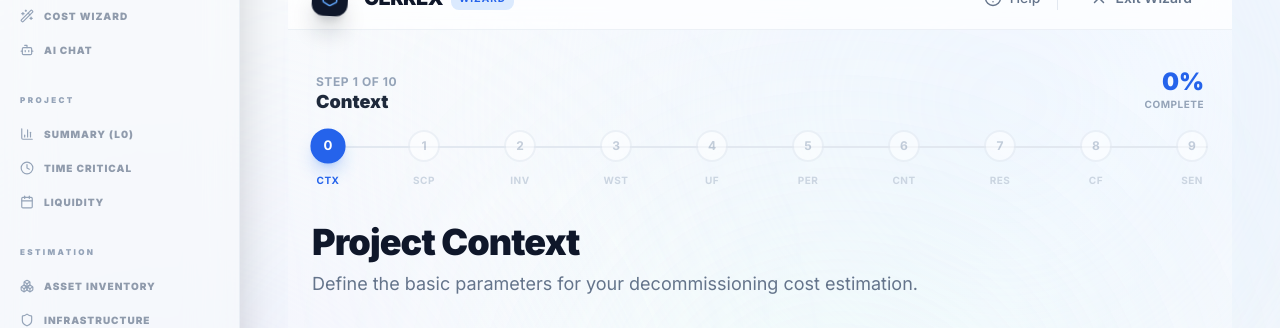
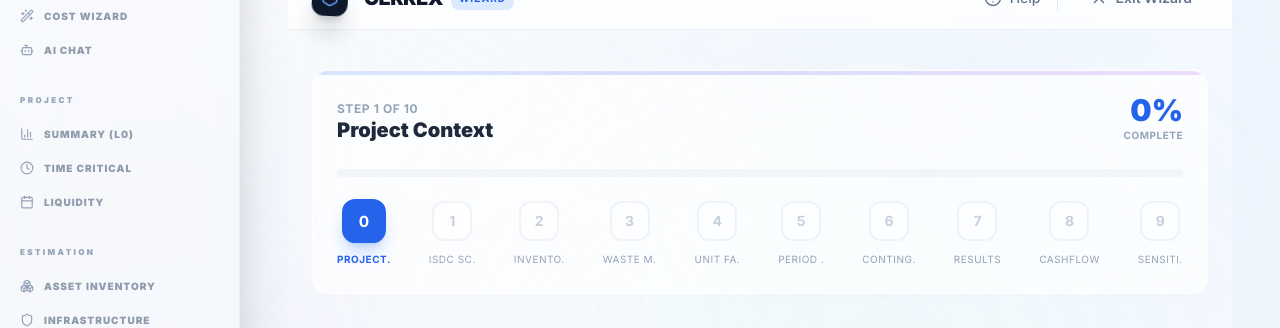
Before and after one commit to r1afif18/cerrex-web1, a Next.js app: page /dashboard/wizard/1/step-0 in a window 1280 px wide. Shown: the part 138-466 px from the top of the page. Built offline with nearby package versions, Linux system fonts and the light colour scheme; no server answers; the database is empty.

Commit message:
Update WizardProgress.tsx

```diff
--- a/app/components/wizard/WizardProgress.tsx
+++ b/app/components/wizard/WizardProgress.tsx
@@ -1,6 +1,7 @@
 'use client';
 
 import { Check } from 'lucide-react';
+import { WIZARD_STEPS } from '@/lib/wizard/constants';
 
 interface WizardProgressProps {
     currentStep: number;
@@ -8,101 +9,90 @@ interface WizardProgressProps {
     onStepClick: (step: number) => void;
 }
 
-const STEPS = [
-    { id: 0, label: 'Context', short: 'Ctx' },
-    { id: 1, label: 'Scope', short: 'Scp' },
-    { id: 2, label: 'Inventory', short: 'Inv' },
-    { id: 3, label: 'Waste', short: 'Wst' },
-    { id: 4, label: 'Factors', short: 'UF' },
-    { id: 5, label: 'Period', short: 'Per' },
-    { id: 6, label: 'Contingency', short: 'Cnt' },
-    { id: 7, label: 'Results', short: 'Res' },
-    { id: 8, label: 'Cashflow', short: 'CF' },
-    { id: 9, label: 'Sensitivity', short: 'Sen' },
-];
-
 export function WizardProgress({ currentStep, completedSteps, onStepClick }: WizardProgressProps) {
     const completedCount = completedSteps.filter(Boolean).length;
-    const progress = Math.round((completedCount / STEPS.length) * 100);
+    const progress = Math.round((completedCount / WIZARD_STEPS.length) * 100);
 
     return (
-        <div className="w-full mb-8">
-            {/* Header Row */}
-            <div className="flex items-center justify-between mb-4 px-1">
+        <div className="w-full max-w-5xl mx-auto mb-8">
+            <div className="glass-panel rounded-2xl p-6 relative overflow-hidden">
+                {/* Top Gradient Accent */}
+                <div className="absolute top-0 left-0 w-full h-1 bg-gradient-to-r from-blue-500 via-indigo-500 to-purple-500 opacity-20" />
+
+                {/* Header: Progress Info */}
+                <div className="flex items-center justify-between mb-6">
                     <div>
                         <span className="text-xs font-bold text-slate-400 uppercase tracking-wider">
-                        Step {currentStep + 1} of {STEPS.length}
+                            Step {currentStep + 1} of {WIZARD_STEPS.length}
                         </span>
-                    <h2 className="text-lg font-black text-slate-800 leading-tight">
-                        {STEPS[currentStep]?.label || 'Wizard'}
+                        <h2 className="text-xl font-black text-slate-800 leading-tight">
+                            {WIZARD_STEPS[currentStep]?.name || 'Wizard'}
                         </h2>
                     </div>
                     <div className="text-right">
-                    <div className="text-2xl font-black text-blue-600 leading-none">{progress}%</div>
+                        <div className="text-3xl font-black text-blue-600 leading-none">{progress}%</div>
                         <div className="text-[10px] font-bold text-slate-400 uppercase tracking-wider">Complete</div>
                     </div>
                 </div>
 
-            {/* Progress Steps */}
-            <div className="relative">
-                {/* Background Line */}
-                <div className="absolute top-4 left-0 w-full h-0.5 bg-slate-200 rounded-full" />
-
-                {/* Active Progress Line */}
+                {/* Progress Bar */}
+                <div className="relative h-2 bg-slate-100 rounded-full overflow-hidden mb-6">
                     <div
-                    className="absolute top-4 left-0 h-0.5 bg-blue-500 rounded-full transition-all duration-500 ease-out"
-                    style={{ width: `${(currentStep / (STEPS.length - 1)) * 100}%` }}
+                        className="absolute top-0 left-0 h-full bg-gradient-to-r from-blue-500 to-emerald-500 rounded-full transition-all duration-500 ease-out"
+                        style={{ width: `${(currentStep / (WIZARD_STEPS.length - 1)) * 100}%` }}
                     />
+                </div>
 
                 {/* Step Indicators */}
-                <div className="relative flex justify-between">
-                    {STEPS.map((step) => {
-                        const isCompleted = completedSteps[step.id];
-                        const isActive = currentStep === step.id;
-                        const canClick = isCompleted || isActive || step.id === 0 || completedSteps[step.id - 1];
+                <div className="flex justify-between">
+                    {WIZARD_STEPS.map((step, index) => {
+                        const isCompleted = completedSteps[index];
+                        const isActive = currentStep === index;
+                        const canNavigate = isCompleted || isActive || index === 0 || completedSteps[index - 1];
 
-                        // Build class string manually (no cn utility needed)
-                        let circleClasses = 'w-8 h-8 rounded-full flex items-center justify-center text-xs font-bold border-2 transition-all duration-300 z-10 ';
-
+                        // Circle styling
+                        let circleStyle = '';
                         if (isActive) {
-                            circleClasses += 'bg-blue-600 border-blue-600 text-white scale-110 shadow-lg shadow-blue-500/30';
+                            circleStyle = 'bg-blue-600 border-blue-600 text-white shadow-lg shadow-blue-500/30 scale-110';
                         } else if (isCompleted) {
-                            circleClasses += 'bg-emerald-500 border-emerald-500 text-white';
+                            circleStyle = 'bg-emerald-500 border-emerald-500 text-white';
                         } else {
-                            circleClasses += 'bg-white border-slate-200 text-slate-400';
+                            circleStyle = 'bg-white border-slate-200 text-slate-400';
                         }
 
-                        if (canClick) {
-                            circleClasses += ' cursor-pointer hover:scale-105';
+                        // Label styling
+                        let labelStyle = '';
+                        if (isActive) {
+                            labelStyle = 'text-blue-600 font-bold';
+                        } else if (isCompleted) {
+                            labelStyle = 'text-emerald-600';
                         } else {
-                            circleClasses += ' cursor-not-allowed opacity-50';
-                        }
-
-                        let labelClasses = 'hidden sm:block text-[10px] font-bold uppercase tracking-wider mt-2 transition-colors ';
-                        if (isActive) {
-                            labelClasses += 'text-blue-600';
-                        } else if (isCompleted) {
-                            labelClasses += 'text-emerald-600';
-                        } else {
-                            labelClasses += 'text-slate-300';
+                            labelStyle = 'text-slate-400';
                         }
 
                         return (
                             <div key={step.id} className="flex flex-col items-center">
                                 <button
-                                    onClick={() => canClick && onStepClick(step.id)}
-                                    disabled={!canClick}
-                                    className={circleClasses}
+                                    onClick={() => canNavigate && onStepClick(index)}
+                                    disabled={!canNavigate}
+                                    className={`
+                    w-10 h-10 rounded-xl flex items-center justify-center text-sm font-bold
+                    border-2 transition-all duration-300 z-10
+                    ${circleStyle}
+                    ${canNavigate ? 'cursor-pointer hover:scale-105' : 'cursor-not-allowed opacity-50'}
+                  `}
                                     type="button"
-                                    aria-label={`Go to step ${step.id + 1}: ${step.label}`}
+                                    aria-label={`Go to step ${index + 1}: ${step.name}`}
                                 >
                                     {isCompleted && !isActive ? (
-                                        <Check size={14} strokeWidth={3} />
+                                        <Check size={16} strokeWidth={3} />
                                     ) : (
-                                        <span>{step.id}</span>
+                                        <span>{index}</span>
                                     )}
                                 </button>
-                                <span className={labelClasses}>{step.short}</span>
+                                <span className={`hidden md:block text-[10px] uppercase tracking-wider mt-2 transition-colors ${labelStyle}`}>
+                                    {step.name.length > 8 ? step.name.substring(0, 7) + '.' : step.name}
+                                </span>
                             </div>
                         );
                     })}
```
Lines whose indentation alone changed are shown as unchanged.
